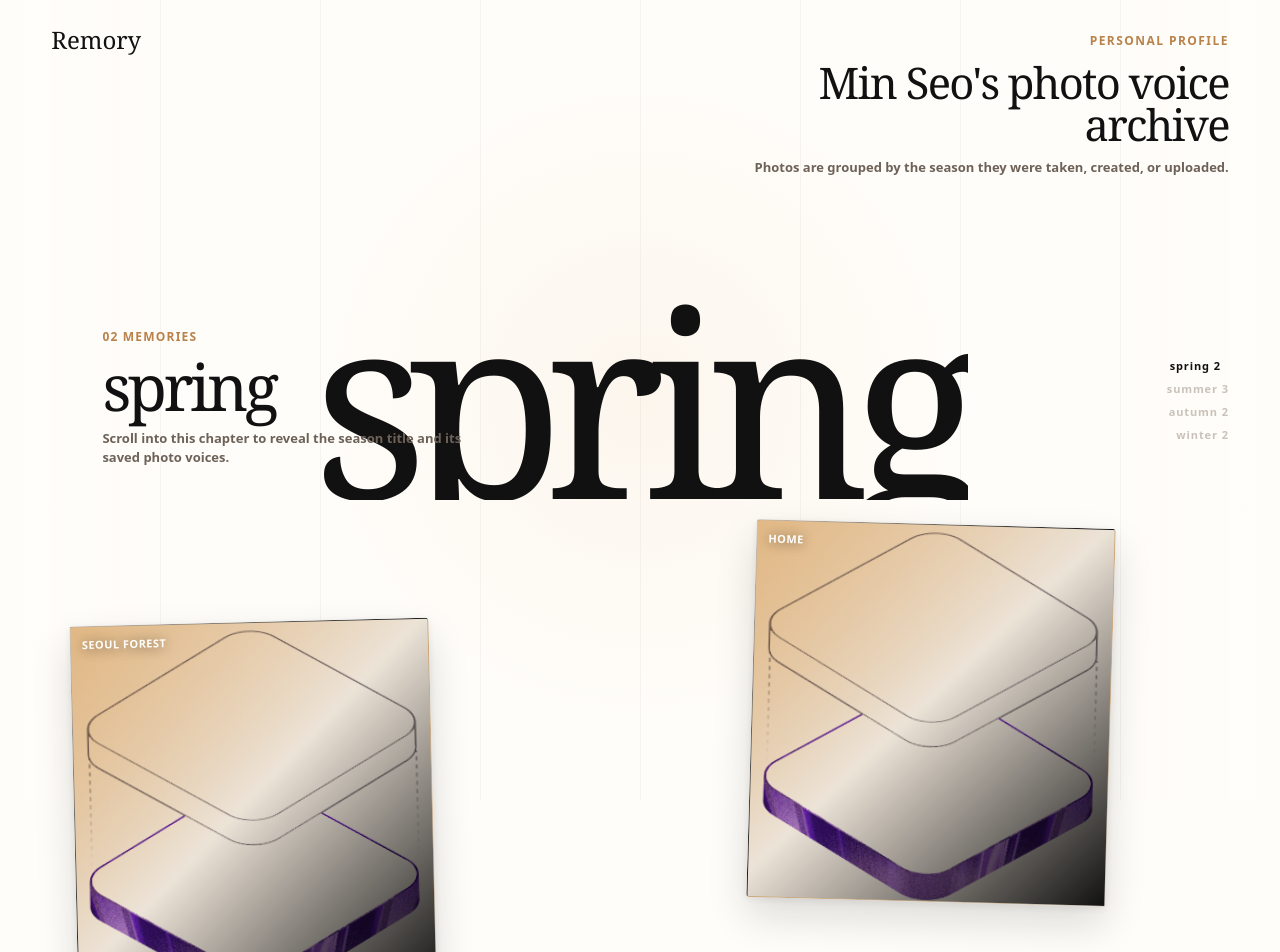
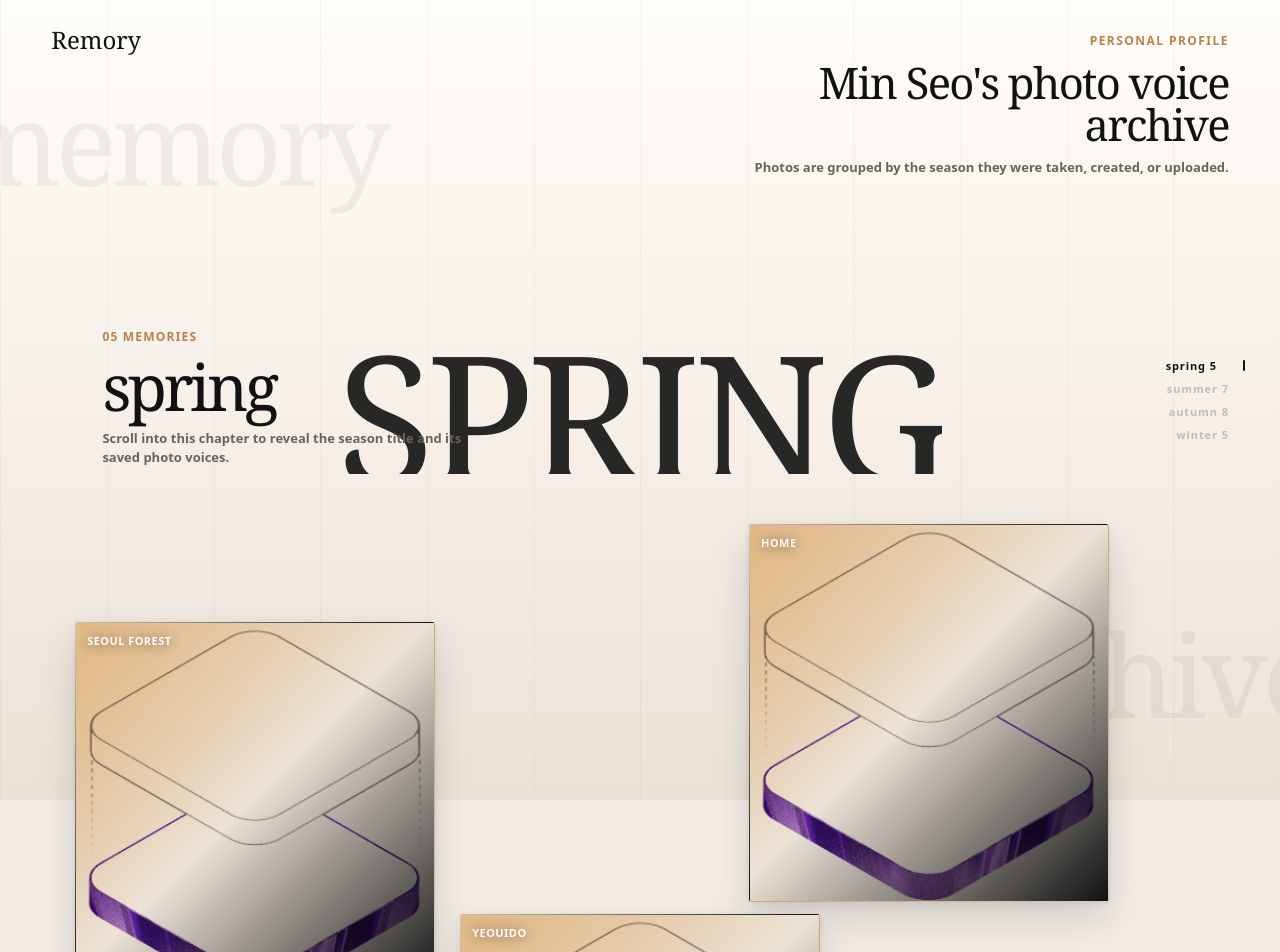
Before and after one commit to AI-Remory/remoryFE, a React (Vite) app: page / in a window 1280 px wide. Shown: the top 952 px of the page. Built offline with nearby package versions, Linux system fonts and the light colour scheme.

Commit message:
feat:test

```diff
--- a/src/App.css
+++ b/src/App.css
@@ -361,7 +361,7 @@
   min-height: 440svh;
   padding: 28px clamp(18px, 4vw, 64px) 116px;
   overflow-x: hidden;
-  background: #fffdf9;
+  background: transparent; /* Changed to see background text */
   color: #111;
   isolation: isolate;
 }
@@ -370,19 +370,16 @@
   content: '';
   position: fixed;
   inset: 0;
-  z-index: -2;
+  z-index: -1;
   pointer-events: none;
   background:
-    linear-gradient(90deg, rgba(17, 17, 17, 0.04) 1px, transparent 1px),
-    radial-gradient(circle at 50% 50%, rgba(216, 161, 93, 0.08), transparent 42%),
-    #fffdf9;
-  background-size: 12.5vw 100%, 100% 100%, 100% 100%;
+    radial-gradient(circle at 50% 50%, rgba(216, 161, 93, 0.05), transparent 42%);
 }
 
 .profile-hero {
   position: fixed;
   inset: 28px clamp(18px, 4vw, 64px) auto;
-  z-index: 5;
+  z-index: 10;
   display: flex;
   align-items: flex-start;
   justify-content: space-between;
@@ -395,7 +392,9 @@
   right: clamp(18px, 4vw, 64px);
   top: 50%;
   z-index: 7;
-  display: grid;
+  display: flex;
+  flex-direction: column;
+  align-items: flex-end;
   gap: 12px;
   color: #8b7d70;
   font-size: 11px;
@@ -408,18 +407,32 @@
   pointer-events: none;
 }
 
+.season-scroll-progress__indicator {
+  position: absolute;
+  right: -16px;
+  top: 0;
+  width: 2px;
+  height: 11px;
+  background: #111;
+  border-radius: 2px;
+  transition: transform 480ms cubic-bezier(0.19, 1, 0.22, 1);
+  transform: translateY(calc(var(--active-index) * 23px));
+  will-change: transform;
+}
+
 .season-scroll-progress span {
+  position: relative;
   opacity: 0.46;
   transition:
-    color 240ms ease,
-    opacity 240ms ease,
-    transform 240ms ease;
+    color 320ms ease,
+    opacity 320ms ease,
+    transform 320ms cubic-bezier(0.19, 1, 0.22, 1);
 }
 
 .season-scroll-progress span.is-active {
   color: #111;
   opacity: 1;
-  transform: translateX(-8px);
+  transform: translateX(-12px);
 }
 
 .season-scroll-stack {
@@ -531,108 +544,88 @@
 .animated-season-title {
   position: fixed;
   inset: 0;
-  z-index: 1;
-  display: grid;
-  place-items: center;
+  z-index: 0;
+  display: flex;
+  align-items: center;
+  justify-content: center;
+  pointer-events: none;
   overflow: hidden;
-  pointer-events: none;
-}
-
-.animated-season-title::before,
-.animated-season-title::after {
-  content: '';
-  position: absolute;
-  top: 0;
-  bottom: 0;
-  z-index: 2;
-  width: 12vw;
-  pointer-events: none;
-}
-
-.animated-season-title::before {
-  left: 0;
-  background: linear-gradient(90deg, #fffdf9 0%, rgba(255, 253, 249, 0) 100%);
-}
-
-.animated-season-title::after {
-  right: 0;
-  background: linear-gradient(270deg, #fffdf9 0%, rgba(255, 253, 249, 0) 100%);
-}
-
-.animated-season-title__mask {
-  position: relative;
-  width: 100vw;
-  height: min(44vw, 420px);
-  overflow: hidden;
+  background:
+    linear-gradient(90deg, rgba(17, 17, 17, 0.035) 1px, transparent 1px),
+    linear-gradient(180deg, #fffdf9 0%, #f5efe7 54%, #ece3d8 100%);
+  background-size: 8.333vw 100%, 100% 100%;
 }
 
 .animated-season-title__word {
   position: absolute;
-  top: 50%;
-  left: 50%;
-  display: block;
-  color: #111;
-  font-family: Georgia, 'Times New Roman', serif;
-  font-size: clamp(90px, 20vw, 300px);
-  font-weight: 400;
-  line-height: 0.78;
-  letter-spacing: -0.08em;
-  white-space: nowrap;
-  transform: translate(-50%, -50%);
-  will-change: clip-path, opacity, transform;
+  display: flex;
+  align-items: center;
+  justify-content: center;
+  width: max-content;
+  max-width: none;
+  opacity: 0.94;
+  will-change: transform, opacity, clip-path;
 }
 
-.animated-season-title__word--enter {
-  animation: seasonTextEnter 1080ms cubic-bezier(0.19, 1, 0.22, 1) both;
+.animated-season-title__letters {
+  position: relative;
+  display: flex;
+  align-items: baseline;
+  color: rgba(17, 17, 17, 0.9);
+  font-family: Georgia, 'Times New Roman', serif;
+  font-size: clamp(4.5rem, 14vw, 12rem);
+  font-weight: 400;
+  line-height: 0.82;
+  letter-spacing: -0.045em;
+  text-transform: capitalize;
+  transform: translateY(2vh);
+  white-space: nowrap;
 }
 
-.animated-season-title__word--exit {
-  animation: seasonTextExit 1080ms cubic-bezier(0.77, 0, 0.175, 1) both;
+.animated-season-title__letter {
+  display: inline-block;
+  opacity: 1;
+  transform: translate3d(0, 0, 0);
+  clip-path: inset(0 0 0 0);
+  will-change: transform, opacity, clip-path;
 }
 
-@keyframes seasonTextEnter {
-  0% {
-    opacity: 0;
-    clip-path: inset(0 100% 0 0);
-    transform: translate(-50%, -50%) translateX(24vw) translateY(3vh) scale(1.18);
-  }
-
-  36% {
-    opacity: 1;
-    clip-path: inset(0 34% 0 0);
-    transform: translate(-50%, -50%) translateX(5vw) translateY(0) scale(1.08);
-  }
-
-  64% {
-    clip-path: inset(0 0 0 0);
-    transform: translate(-50%, -50%) translateX(-1.8vw) scale(1.01);
-  }
-
-  100% {
-    opacity: 1;
-    clip-path: inset(0 0 0 0);
-    transform: translate(-50%, -50%) translateX(0) scale(1);
-  }
+.animated-season-title__number {
+  position: absolute;
+  top: -0.02em;
+  left: calc(100% + 0.05em);
+  color: rgba(17, 17, 17, 0.5);
+  font-family: var(--sans);
+  font-size: 0.1em;
+  font-weight: 850;
+  letter-spacing: 0.04em;
+  line-height: 1;
+  opacity: 1;
+  transform: translate3d(0, 0, 0);
+  will-change: transform, opacity;
 }
 
-@keyframes seasonTextExit {
-  0% {
-    opacity: 1;
-    clip-path: inset(0 0 0 0);
-    transform: translate(-50%, -50%) translateX(0) scale(1);
-  }
+.animated-season-title__ambient {
+  position: absolute;
+  z-index: 0;
+  color: rgba(17, 17, 17, 0.055);
+  font-family: Georgia, 'Times New Roman', serif;
+  font-size: clamp(3.5rem, 9vw, 8rem);
+  font-weight: 400;
+  line-height: 0.8;
+  letter-spacing: -0.045em;
+  text-transform: lowercase;
+  white-space: nowrap;
+}
 
-  42% {
-    opacity: 0.72;
-    clip-path: inset(0 0 0 28%);
-    transform: translate(-50%, -50%) translateX(-10vw) scale(0.98);
-  }
+.animated-season-title__ambient--left {
+  left: -0.42em;
+  top: 12vh;
+}
 
-  100% {
-    opacity: 0;
-    clip-path: inset(0 0 0 100%);
-    transform: translate(-50%, -50%) translateX(-28vw) translateY(-2vh) scale(0.92);
-  }
+.animated-season-title__ambient--right {
+  right: -0.34em;
+  bottom: 10vh;
 }
 
 .season-photo-grid {
@@ -662,7 +655,7 @@
   color: #111;
   cursor: pointer;
   text-align: left;
-  transform: translateY(0) rotate(var(--card-rotate, 0deg));
+  transform: translateY(0);
   transition:
     transform 260ms cubic-bezier(0.19, 1, 0.22, 1),
     filter 260ms ease;
@@ -670,7 +663,7 @@
 
 .season-photo-card:hover {
   filter: contrast(1.03);
-  transform: translateY(-8px) rotate(var(--card-rotate, 0deg)) scale(1.015);
+  transform: translateY(-8px) scale(1.015);
 }
 
 .season-photo-card:focus-visible {
@@ -746,39 +739,43 @@
 }
 
 .season-photo-card--1 {
-  --card-rotate: -1.4deg;
   grid-column: 1 / span 4;
   grid-row: 2 / span 5;
 }
 
 .season-photo-card--2 {
-  --card-rotate: 1.6deg;
   grid-column: 8 / span 4;
   grid-row: 1 / span 6;
 }
 
 .season-photo-card--3 {
-  --card-rotate: -0.6deg;
   grid-column: 5 / span 4;
   grid-row: 5 / span 4;
 }
 
 .season-photo-card--4 {
-  --card-rotate: 2.2deg;
   grid-column: 2 / span 3;
   grid-row: 8 / span 4;
 }
 
 .season-photo-card--5 {
-  --card-rotate: -1.8deg;
   grid-column: 9 / span 3;
   grid-row: 8 / span 4;
 }
 
 .season-photo-card--6 {
-  --card-rotate: 0.8deg;
   grid-column: 5 / span 3;
   grid-row: 10 / span 4;
+}
+
+.season-photo-card--7 {
+  grid-column: 2 / span 4;
+  grid-row: 13 / span 5;
+}
+
+.season-photo-card--8 {
+  grid-column: 7 / span 4;
+  grid-row: 14 / span 5;
 }
 
 .season-empty {
@@ -886,15 +883,6 @@
     text-align: left;
   }
 
-  .animated-season-title__mask {
-    height: min(62vw, 280px);
-  }
-
-  .animated-season-title__word {
-    font-size: clamp(82px, 25vw, 170px);
-    letter-spacing: -0.09em;
-  }
-
   .season-photo-grid {
     grid-template-columns: repeat(2, minmax(0, 1fr));
     grid-auto-rows: auto;
@@ -907,15 +895,19 @@
     top: auto;
     right: 18px;
     bottom: 22px;
-    grid-auto-flow: column;
-    gap: 9px;
-    padding: 8px 10px;
+    flex-direction: row;
+    gap: 16px;
+    padding: 10px 20px;
     border: 1px solid rgba(17, 17, 17, 0.1);
     border-radius: 999px;
     background: rgba(255, 253, 249, 0.76);
     box-shadow: 0 20px 60px rgba(17, 17, 17, 0.12);
     backdrop-filter: blur(18px);
     transform: none;
+  }
+
+  .season-scroll-progress__indicator {
+    display: none;
   }
 
   .season-scroll-progress span {
@@ -987,6 +979,35 @@
   .season-tabs button {
     flex: 0 0 auto;
   }
+
+  .animated-season-title {
+    background-size: 20vw 100%, 100% 100%;
+  }
+
+  .animated-season-title__letters {
+    font-size: clamp(3.5rem, 18vw, 7rem);
+    line-height: 0.86;
+    transform: translateY(4vh);
+  }
+
+  .animated-season-title__number {
+    left: auto;
+    right: -0.12em;
+    top: -0.12em;
+    font-size: 0.12em;
+  }
+
+  .animated-season-title__ambient {
+    font-size: clamp(3rem, 14vw, 5.75rem);
+  }
+
+  .animated-season-title__ambient--left {
+    top: 18vh;
+  }
+
+  .animated-season-title__ambient--right {
+    bottom: 14vh;
+  }
 }
 
 @media (max-width: 520px) {
@@ -1005,13 +1026,22 @@
 }
 
 @media (prefers-reduced-motion: reduce) {
-  .animated-season-title__word--enter,
-  .animated-season-title__word--exit {
-    animation-duration: 1ms;
-  }
-
   .season-photo-card,
   .season-tabs button {
     transition: none;
   }
+
+  .animated-season-title__word,
+  .animated-season-title__ambient,
+  .animated-season-title__letter,
+  .animated-season-title__number {
+    will-change: auto;
+  }
+
+  .animated-season-title__letter,
+  .animated-season-title__number {
+    opacity: 1;
+    transform: none;
+    clip-path: inset(0 0 0 0);
+  }
 }
--- a/src/components/AnimatedSeasonTitle.tsx
+++ b/src/components/AnimatedSeasonTitle.tsx
@@ -1,50 +1,122 @@
-import { useEffect, useRef, useState } from 'react'
+import type { CSSProperties } from 'react'
+import { seasons } from '../utils/getSeasonFromDate'
 import type { Season } from '../utils/getSeasonFromDate'
 
 type AnimatedSeasonTitleProps = {
-  season: Season
+  scrollProgress: number
 }
 
-const ANIMATION_MS = 1100
+const HOLD_RATIO = 0.78
+const TRANSITION_RATIO = 1 - HOLD_RATIO
 
-function AnimatedSeasonTitle({ season }: AnimatedSeasonTitleProps) {
-  const [displaySeason, setDisplaySeason] = useState(season)
-  const [exitingSeason, setExitingSeason] = useState<Season | null>(null)
-  const previousSeasonRef = useRef(season)
+function clamp(value: number, min = 0, max = 1) {
+  return Math.min(max, Math.max(min, value))
+}
 
-  useEffect(() => {
-    if (previousSeasonRef.current === season) {
-      return
-    }
+function easeInOut(value: number) {
+  return value * value * (3 - 2 * value)
+}
 
-    setExitingSeason(previousSeasonRef.current)
-    setDisplaySeason(season)
-    previousSeasonRef.current = season
+function getHeldScrollProgress(scrollProgress: number) {
+  const lastIndex = seasons.length - 1
+  const clampedProgress = clamp(scrollProgress, 0, lastIndex)
+  const segmentIndex = Math.min(Math.floor(clampedProgress), lastIndex - 1)
+  const segmentProgress = clampedProgress - segmentIndex
 
-    const timer = window.setTimeout(() => {
-      setExitingSeason(null)
-    }, ANIMATION_MS)
+  if (clampedProgress >= lastIndex) {
+    return lastIndex
+  }
 
-    return () => window.clearTimeout(timer)
-  }, [season])
+  if (segmentProgress <= HOLD_RATIO) {
+    return segmentIndex
+  }
+
+  const transitionProgress = clamp(
+    (segmentProgress - HOLD_RATIO) / TRANSITION_RATIO,
+  )
+
+  return segmentIndex + easeInOut(transitionProgress)
+}
+
+function getWordVisibility(scrollProgress: number, index: number) {
+  return clamp(1 - Math.abs(scrollProgress - index))
+}
+
+function getLetterReveal(visibility: number, index: number, total: number) {
+  const stagger = total <= 1 ? 0 : index / (total - 1)
+
+  return clamp((visibility - stagger * 0.18) / 0.82)
+}
+
+function AnimatedSeasonTitle({ scrollProgress }: AnimatedSeasonTitleProps) {
+  const heldScrollProgress = getHeldScrollProgress(scrollProgress)
+
+  const renderLetters = (text: Season, wordIndex: number) => {
+    const seasonIndex = seasons.indexOf(text as Season) + 1
+    const formattedIndex = String(seasonIndex).padStart(2, '0')
+    const visibility = getWordVisibility(heldScrollProgress, wordIndex)
+    const direction = wordIndex < heldScrollProgress ? -1 : 1
+    const letters = text.split('')
+
+    return (
+      <div
+        key={text}
+        className="animated-season-title__word"
+        style={
+          {
+            opacity: visibility,
+            zIndex: Math.round(visibility * 10),
+            transform: `translate3d(0, ${(1 - visibility) * 20 * direction}px, 0) scale(${
+              0.985 + visibility * 0.015
+            })`,
+            clipPath: `inset(0 ${(1 - visibility) * 52}% 0 0)`,
+          } as CSSProperties
+        }
+      >
+        <div className="animated-season-title__letters">
+          {letters.map((char, i) => {
+            const reveal = getLetterReveal(visibility, i, letters.length)
+
+            return (
+              <span
+                key={`${text}-${i}`}
+                className="animated-season-title__letter"
+                style={
+                  {
+                    opacity: reveal,
+                    transform: `translate3d(0, ${(1 - reveal) * 14}px, 0)`,
+                    clipPath: `inset(0 ${(1 - reveal) * 100}% 0 0)`,
+                  } as CSSProperties
+                }
+              >
+                {char}
+              </span>
+            )
+          })}
+          <sup
+            className="animated-season-title__number"
+            style={
+              {
+                opacity: visibility,
+                transform: `translate3d(0, ${(1 - visibility) * 8}px, 0)`,
+              } as CSSProperties
+            }
+          >
+            ({formattedIndex})
+          </sup>
+        </div>
+      </div>
+    )
+  }
 
   return (
     <div className="animated-season-title" aria-hidden="true">
-      <div className="animated-season-title__mask">
-        {exitingSeason ? (
-          <span
-            key={`exit-${exitingSeason}`}
-            className="animated-season-title__word animated-season-title__word--exit"
-          >
-            {exitingSeason}
-          </span>
-        ) : null}
-        <span
-          key={`enter-${displaySeason}`}
-          className="animated-season-title__word animated-season-title__word--enter"
-        >
-          {displaySeason}
-        </span>
+      {seasons.map((season, index) => renderLetters(season, index))}
+      <div className="animated-season-title__ambient animated-season-title__ambient--left">
+        memory
+      </div>
+      <div className="animated-season-title__ambient animated-season-title__ambient--right">
+        archive
       </div>
     </div>
   )
--- a/src/components/SeasonPhotoArchive.tsx
+++ b/src/components/SeasonPhotoArchive.tsx
@@ -16,6 +16,7 @@ function getPhotoDate(photo: ProfilePhoto) {
 
 function SeasonPhotoArchive() {
   const [activeSeason, setActiveSeason] = useState<Season>(getCurrentSeason)
+  const [titleScrollProgress, setTitleScrollProgress] = useState(0)
   const sectionRefs = useRef<Partial<Record<Season, HTMLElement>>>({})
 
   const photosBySeason = useMemo(() => {
@@ -55,39 +56,74 @@ function SeasonPhotoArchive() {
   useEffect(() => {
     const observer = new IntersectionObserver(
       (entries) => {
-        const mostVisibleEntry = entries
-          .filter((entry) => entry.isIntersecting)
-          .sort((first, second) => second.intersectionRatio - first.intersectionRatio)[0]
+        const visibleEntries = entries.filter((entry) => entry.isIntersecting)
+        if (visibleEntries.length === 0) return
 
-        const nextSeason = mostVisibleEntry?.target.getAttribute(
-          'data-season',
-        ) as Season | null
+        const mostVisible = visibleEntries.reduce((prev, current) => {
+          return prev.intersectionRatio > current.intersectionRatio ? prev : current
+        })
 
+        const nextSeason = mostVisible.target.getAttribute('data-season') as Season
         if (nextSeason) {
-          setActiveSeason(nextSeason)
+          setActiveSeason((prev) => {
+            if (prev !== nextSeason) {
+              return nextSeason
+            }
+            return prev
+          })
         }
       },
       {
         root: null,
-        rootMargin: '-28% 0px -36% 0px',
-        threshold: [0.2, 0.35, 0.5, 0.65],
+        rootMargin: '-25% 0px -25% 0px',
+        threshold: [0, 0.1, 0.2, 0.3, 0.4, 0.5, 0.6, 0.7, 0.8, 0.9, 1.0],
       },
     )
 
     seasons.forEach((season) => {
-      const section = sectionRefs.current[season]
-
-      if (section) {
-        observer.observe(section)
-      }
+      const el = sectionRefs.current[season]
+      if (el) observer.observe(el)
     })
 
     return () => observer.disconnect()
+  }, []) // Empty dependency array for stable observer
+
+  useEffect(() => {
+    let animationFrame = 0
+
+    const updateTitleProgress = () => {
+      animationFrame = 0
+
+      const maxScroll = Math.max(
+        1,
+        document.documentElement.scrollHeight - window.innerHeight,
+      )
+      const progress = Math.min(1, Math.max(0, window.scrollY / maxScroll))
+
+      setTitleScrollProgress(progress * (seasons.length - 1))
+    }
+
+    const handleScroll = () => {
+      if (animationFrame) return
+      animationFrame = window.requestAnimationFrame(updateTitleProgress)
+    }
+
+    window.addEventListener('scroll', handleScroll, { passive: true })
+    window.addEventListener('resize', handleScroll)
+    updateTitleProgress()
+
+    return () => {
+      window.removeEventListener('scroll', handleScroll)
+      window.removeEventListener('resize', handleScroll)
+      if (animationFrame) {
+        window.cancelAnimationFrame(animationFrame)
+      }
+    }
   }, [])
 
   return (
     <main className="profile-page">
-      <AnimatedSeasonTitle season={activeSeason} />
+      <AnimatedSeasonTitle scrollProgress={titleScrollProgress} />
 
       <header className="profile-hero">
         <a className="profile-hero__brand" href="/" aria-label="Go to Remory home">
@@ -103,6 +139,12 @@ function SeasonPhotoArchive() {
       </header>
 
       <aside className="season-scroll-progress" aria-label="Season scroll progress">
+        <div
+          className="season-scroll-progress__indicator"
+          style={{
+            '--active-index': seasons.indexOf(activeSeason),
+          } as React.CSSProperties}
+        />
         {seasons.map((season) => (
           <span
             key={season}
--- a/src/components/SeasonalPhotoGrid.tsx
+++ b/src/components/SeasonalPhotoGrid.tsx
@@ -36,7 +36,7 @@ function SeasonalPhotoGrid({ photos, season }: SeasonalPhotoGridProps) {
         <button
           key={photo.id}
           type="button"
-          className={`season-photo-card season-photo-card--${(index % 6) + 1}`}
+          className={`season-photo-card season-photo-card--${(index % 8) + 1}`}
           aria-label={`Open ${photo.title} memory`}
         >
           <span className="season-photo-card__image">
--- a/src/data/mockProfilePhotos.ts
+++ b/src/data/mockProfilePhotos.ts
@@ -13,6 +13,7 @@ export type ProfilePhoto = {
 }
 
 export const mockProfilePhotos: ProfilePhoto[] = [
+  // SPRING (5)
   {
     id: 'photo-001',
     title: 'First Picnic',
@@ -34,6 +35,35 @@ export const mockProfilePhotos: ProfilePhoto[] = [
     hasVoice: false,
   },
   {
+    id: 'photo-010',
+    title: 'Cherry Blossom',
+    src: heroImage,
+    alt: 'Cherry blossoms in March',
+    takenAt: '2026-03-25',
+    location: 'Yeouido',
+    hasVoice: true,
+  },
+  {
+    id: 'photo-011',
+    title: 'Green Hill',
+    src: heroImage,
+    alt: 'Fresh green hills in April',
+    takenAt: '2026-04-20',
+    location: 'Namsan',
+    hasVoice: false,
+  },
+  {
+    id: 'photo-012',
+    title: 'Spring Rain',
+    src: heroImage,
+    alt: 'Spring rain on the window',
+    takenAt: '2026-05-15',
+    location: 'Cafe',
+    hasVoice: true,
+  },
+
+  // SUMMER (7)
+  {
     id: 'photo-003',
     title: 'Beach Call',
     src: heroImage,
@@ -53,6 +83,53 @@ export const mockProfilePhotos: ProfilePhoto[] = [
     location: 'Busan',
     hasVoice: true,
   },
+  {
+    id: 'photo-009',
+    title: 'Late Summer Film',
+    src: heroImage,
+    alt: 'A late summer film photo',
+    uploadedAt: '2023-06-09',
+    location: 'Jeju',
+    hasVoice: true,
+  },
+  {
+    id: 'photo-013',
+    title: 'Watermelon Days',
+    src: heroImage,
+    alt: 'Eating watermelon in July',
+    takenAt: '2025-07-10',
+    location: 'Grandparents Home',
+    hasVoice: false,
+  },
+  {
+    id: 'photo-014',
+    title: 'Mountain Creek',
+    src: heroImage,
+    alt: 'Cool mountain creek in August',
+    takenAt: '2025-08-15',
+    location: 'Gapyeong',
+    hasVoice: true,
+  },
+  {
+    id: 'photo-015',
+    title: 'Night Market',
+    src: heroImage,
+    alt: 'Summer night market vibe',
+    takenAt: '2025-07-28',
+    location: 'Seoul',
+    hasVoice: false,
+  },
+  {
+    id: 'photo-016',
+    title: 'Monsoon Clouds',
+    src: heroImage,
+    alt: 'Dramatic clouds during monsoon',
+    takenAt: '2025-06-20',
+    location: 'Incheon',
+    hasVoice: true,
+  },
+
+  // AUTUMN (8)
   {
     id: 'photo-005',
     title: 'Chuseok Table',
@@ -74,6 +151,62 @@ export const mockProfilePhotos: ProfilePhoto[] = [
     hasVoice: false,
   },
   {
+    id: 'photo-017',
+    title: 'Maple Path',
+    src: heroImage,
+    alt: 'Red maple leaves on the ground',
+    takenAt: '2025-10-25',
+    location: 'Mt. Seorak',
+    hasVoice: true,
+  },
+  {
+    id: 'photo-018',
+    title: 'Golden Fields',
+    src: heroImage,
+    alt: 'Golden rice fields in autumn',
+    takenAt: '2025-10-05',
+    location: 'Gimje',
+    hasVoice: false,
+  },
+  {
+    id: 'photo-019',
+    title: 'Cosmos Garden',
+    src: heroImage,
+    alt: 'Pink cosmos flowers',
+    takenAt: '2025-09-30',
+    location: 'Hangang Park',
+    hasVoice: true,
+  },
+  {
+    id: 'photo-020',
+    title: 'Silver Grass',
+    src: heroImage,
+    alt: 'Silver grass swaying in the wind',
+    takenAt: '2025-11-10',
+    location: 'Haneul Park',
+    hasVoice: false,
+  },
+  {
+    id: 'photo-021',
+    title: 'Cozy Knit',
+    src: heroImage,
+    alt: 'First knit of the season',
+    takenAt: '2025-11-20',
+    location: 'Home',
+    hasVoice: true,
+  },
+  {
+    id: 'photo-022',
+    title: 'Evening Sunset',
+    src: heroImage,
+    alt: 'Long autumn shadows at sunset',
+    takenAt: '2025-10-15',
+    location: 'Rooftop',
+    hasVoice: false,
+  },
+
+  // WINTER (5)
+  {
     id: 'photo-007',
     title: 'Snow Album',
     src: heroImage,
@@ -94,12 +227,30 @@ export const mockProfilePhotos: ProfilePhoto[] = [
     hasVoice: false,
   },
   {
-    id: 'photo-009',
-    title: 'Late Summer Film',
+    id: 'photo-023',
+    title: 'Winter Cabin',
     src: heroImage,
-    alt: 'A late summer film photo',
-    uploadedAt: '2023-06-09',
-    location: 'Jeju',
+    alt: 'Cozy cabin in the snow',
+    takenAt: '2026-01-05',
+    location: 'Gangwon-do',
+    hasVoice: true,
+  },
+  {
+    id: 'photo-024',
+    title: 'New Year Spark',
+    src: heroImage,
+    alt: 'Sparklers on New Year',
+    takenAt: '2026-01-01',
+    location: 'Downtown',
+    hasVoice: false,
+  },
+  {
+    id: 'photo-025',
+    title: 'Frosty Morning',
+    src: heroImage,
+    alt: 'Frost on the trees',
+    takenAt: '2026-02-10',
+    location: 'Mountain',
     hasVoice: true,
   },
 ]
```
